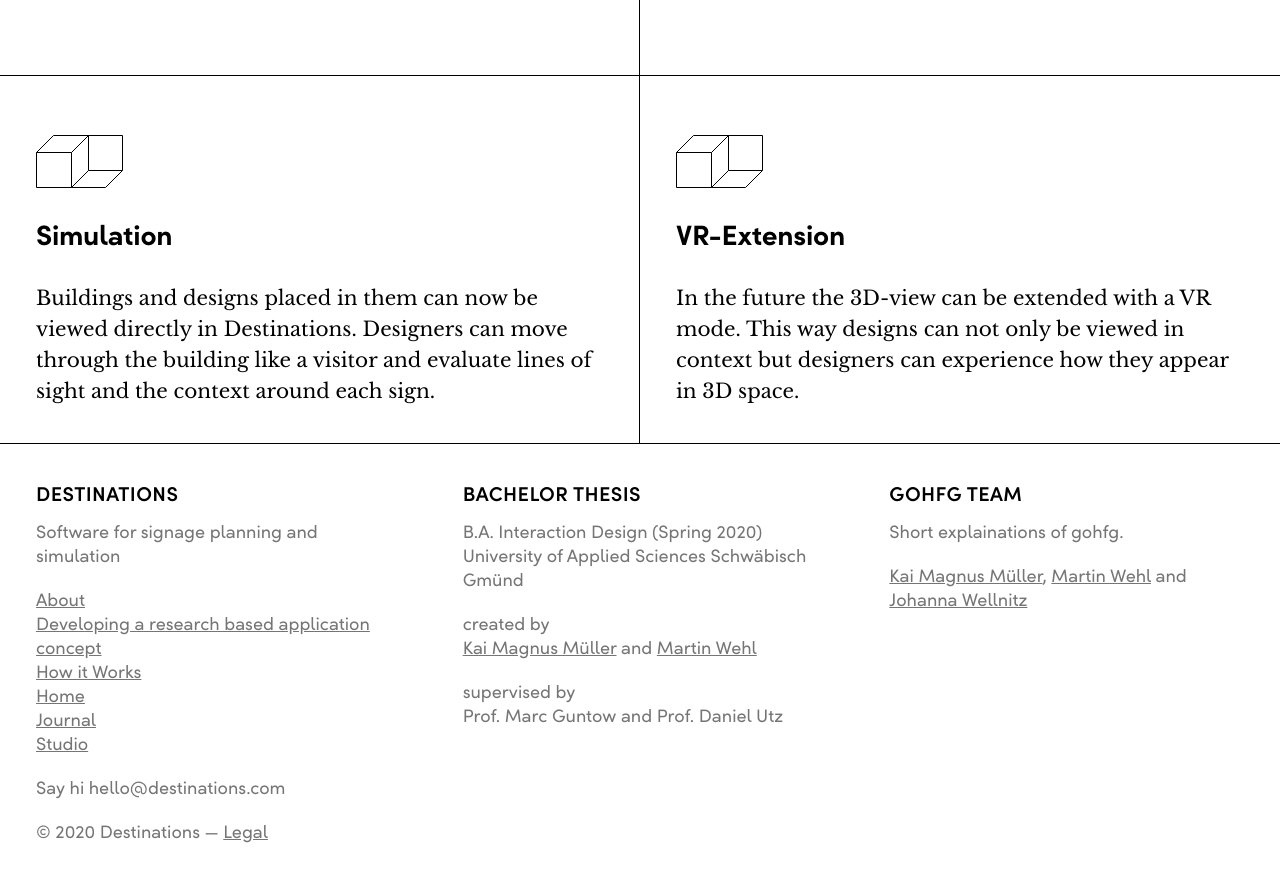
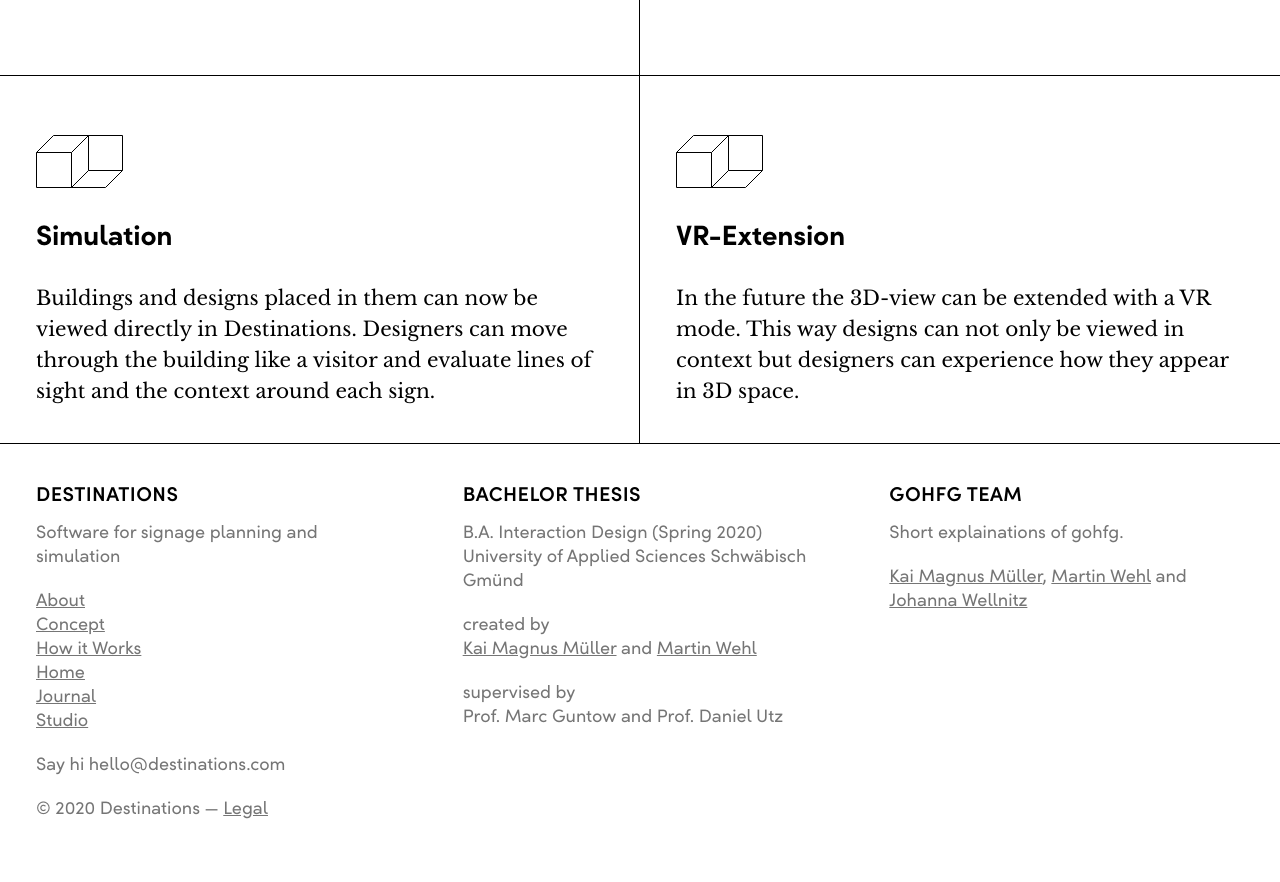
Before and after one commit to The-Destinations-Company/the-destinations-company.github.io, a Jekyll site: the page built from concept.html, in a window 1280 px wide and 900 px high, scrolled down 4848 px. Shown: the top 882 px of the window. Built offline with Jekyll 4.4.1, drawn with Linux system fonts in a browser that asks for light colours; some web fonts are replaced.

Commit message:
fixed concept page title

```diff
--- a/concept.html
+++ b/concept.html
@@ -1,6 +1,6 @@
 ---
 layout: default
-title: Developing a research based application concept
+title: Concept
 description: Destinations lets you plan and manage wayfinding systems. At any scale.
 ---
 
@@ -8,7 +8,7 @@ description: Destinations lets you plan and manage wayfinding systems. At any sc
     <div class="responsive-wrap">
         <div class="header-standard">
             {% include navigation.html %}
-            <h1 class="heading-h2">{{ page.title}}</h1>
+            <h1 class="heading-h2">Developing a research based application concept</h1>
         </div>
     </div>
 </header>
```
